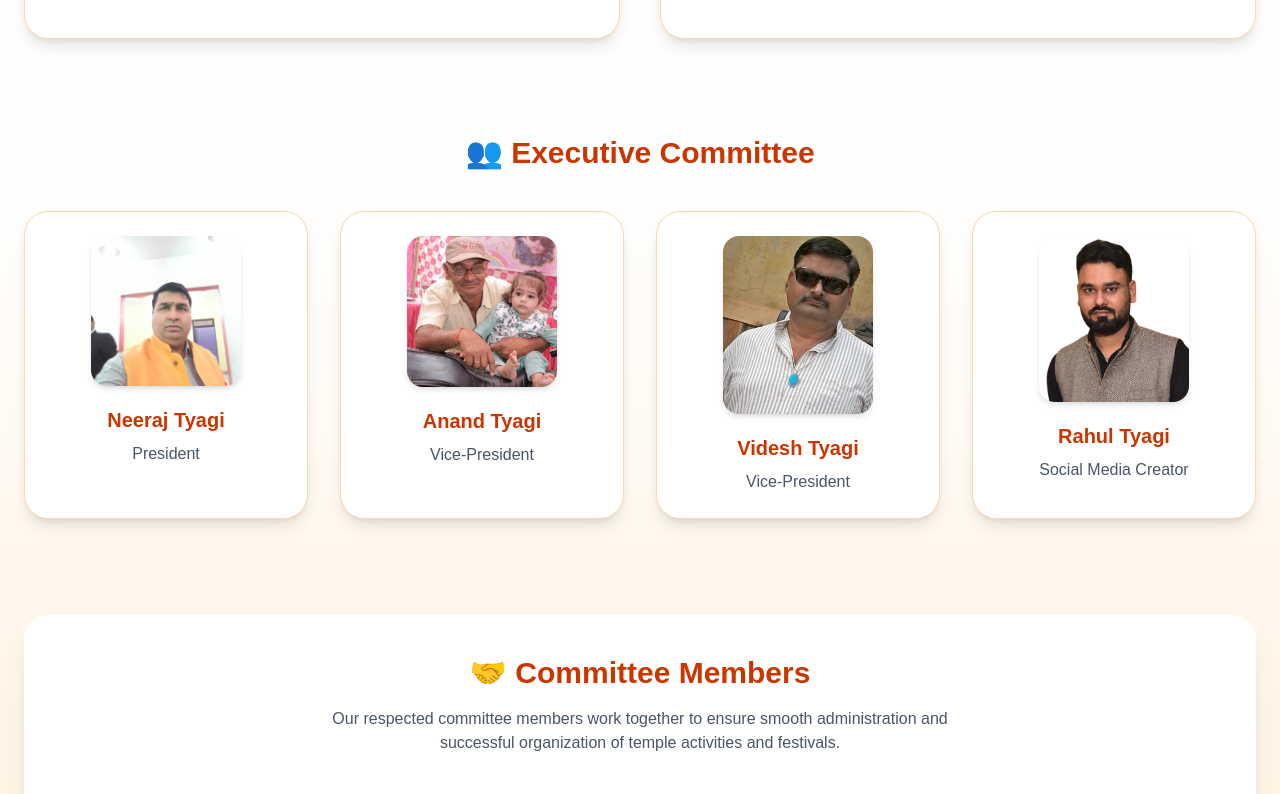
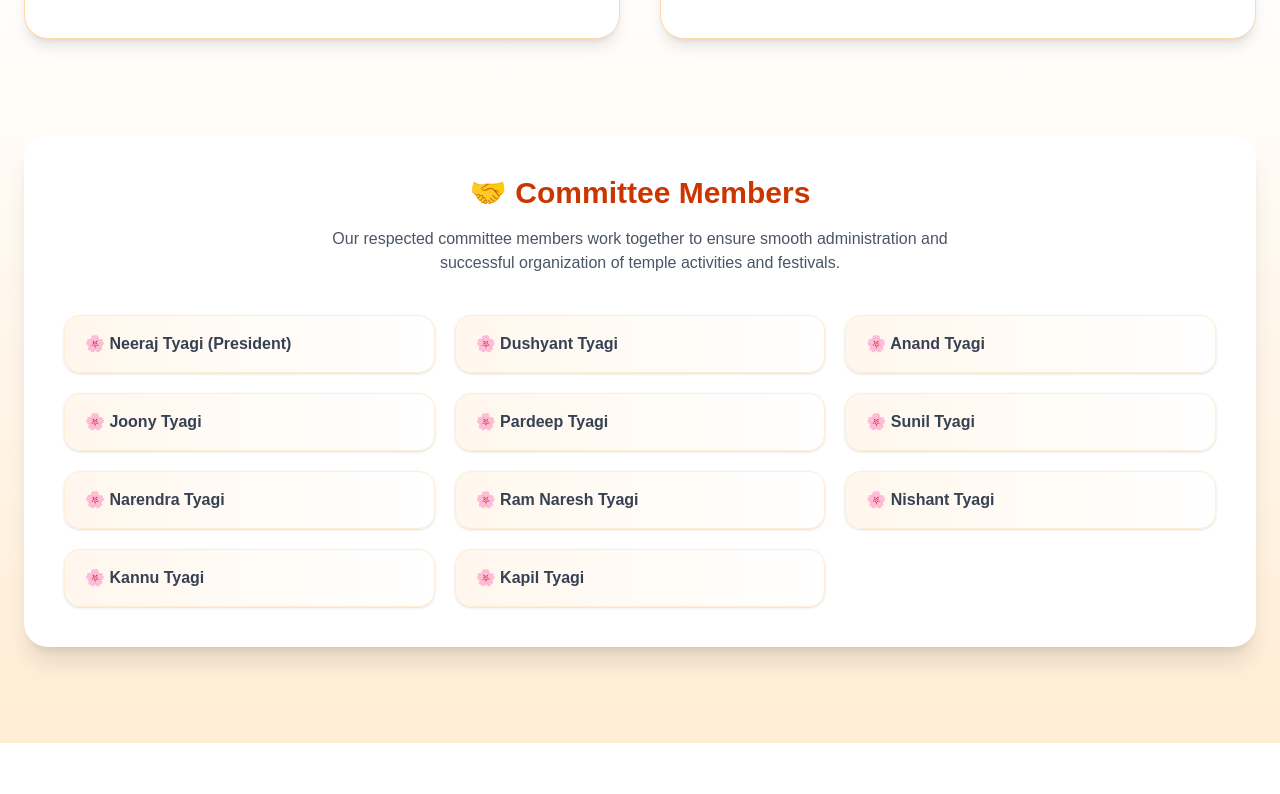
Before and after one commit to maamansadevibaragaon/maamansadevibaragaon, a Next.js app: page / in a window 1280 px wide. Shown: the part 7280-8074 px from the top of the page. Built offline with nearby package versions, Linux system fonts and the light colour scheme.

Commit message:
Update committee members and donation QR code

```diff
--- a/components/home/TempleManagement.tsx
+++ b/components/home/TempleManagement.tsx
@@ -72,46 +72,6 @@ export default function TempleManagement() {
 
         </div>
 
-        {/* Executive Committee */}
-
-        <div className="mt-24">
-
-          <h3 className="mb-10 text-center text-3xl font-bold text-orange-700">
-            👥 Executive Committee
-          </h3>
-
-          <div className="grid gap-8 md:grid-cols-2 lg:grid-cols-4">
-
-            {executives.map((person) => (
-
-              <div
-                key={person.id}
-                className="rounded-3xl border border-orange-200 bg-white p-6 text-center shadow-lg transition hover:-translate-y-1 hover:shadow-2xl"
-              >
-
-                <Image
-                  src={person.image}
-                  alt={person.name}
-                  width={150}
-                  height={190}
-                  className="mx-auto h-auto w-[150px] rounded-2xl object-cover shadow-md"
-                />
-
-                <h4 className="mt-5 text-xl font-bold text-orange-700">
-                  {person.name}
-                </h4>
-
-                <p className="mt-2 font-medium text-gray-600">
-                  {person.designation}
-                </p>
-
-              </div>
-
-            ))}
-
-          </div>
-
-        </div>
 
         {/* Committee Members */}
 
--- a/data/management.ts
+++ b/data/management.ts
@@ -13,41 +13,16 @@ export const priests = [
   },
 ];
 
-export const executives = [
-  {
-    id: 1,
-    name: "Neeraj Tyagi",
-    designation: "President",
-    image: "/images/management/committee/neeraj-tyagi.jpg",
-  },
-  {
-    id: 2,
-    name: "Anand Tyagi",
-    designation: "Vice-President",
-    image: "/images/management/committee/anand-tyagi.jpg",
-  },
-  {
-    id: 3,
-    name: "Videsh Tyagi",
-    designation: "Vice-President",
-    image: "/images/management/committee/videsh-tyagi.jpg",
-  },
-  {
-    id: 4,
-    name: "Rahul Tyagi",
-    designation: "Social Media Creator",
-    image: "/images/management/committee/rahul-tyagi.png",
-  },
+export const committeeMembers = [
+  "Neeraj Tyagi (President)",
+  "Dushyant Tyagi",
+  "Anand Tyagi",
+  "Joony Tyagi",
+  "Pardeep Tyagi",
+  "Sunil Tyagi",
+  "Narendra Tyagi",
+  "Ram Naresh Tyagi",
+  "Nishant Tyagi",
+  "Kannu Tyagi",
+  "Kapil Tyagi",
 ];
-
-export const committeeMembers = [
-  "Pradeep Tyagi",
-  "Rupak Tyagi",
-  "Raju Sharma",
-  "Suresh Tyagi",
-  "Jony Tyagi",
-  "Umesh Tyagi",
-  "Sunil Tyagi",
-  "Dushiyant",
-  "Aap or Ham",
-];
```
Also changed, not shown: public/images/donate/upi-qr.jpeg.
